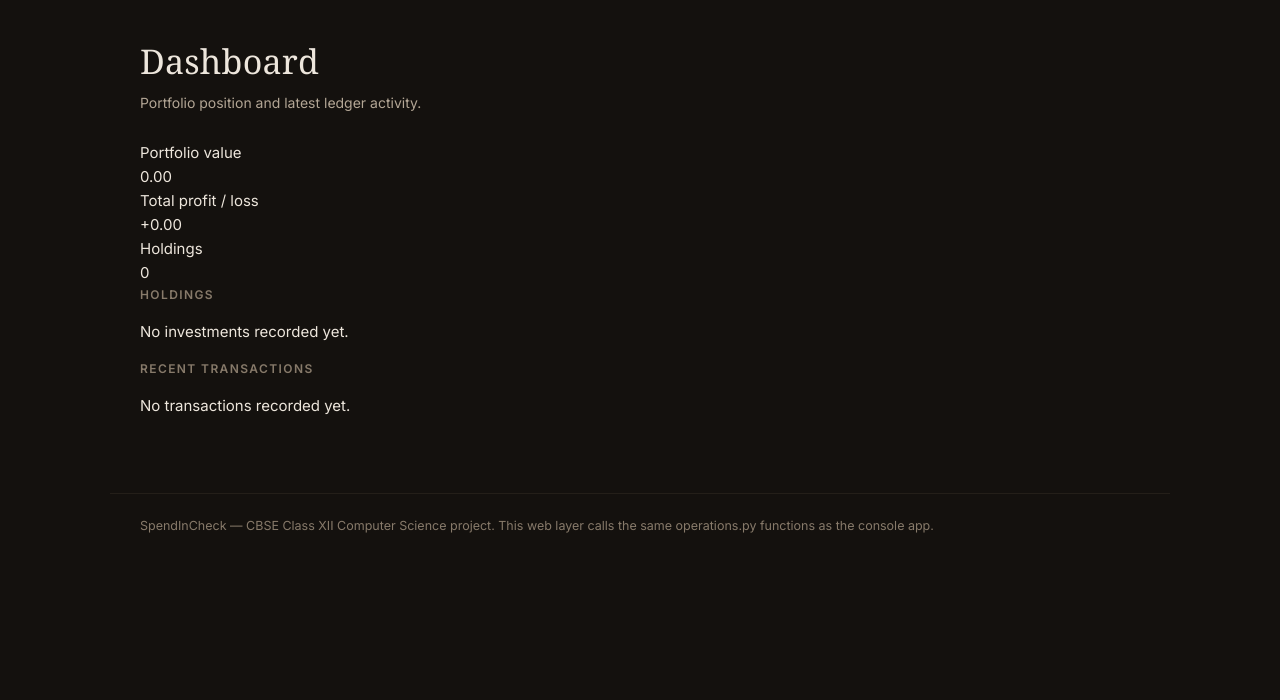
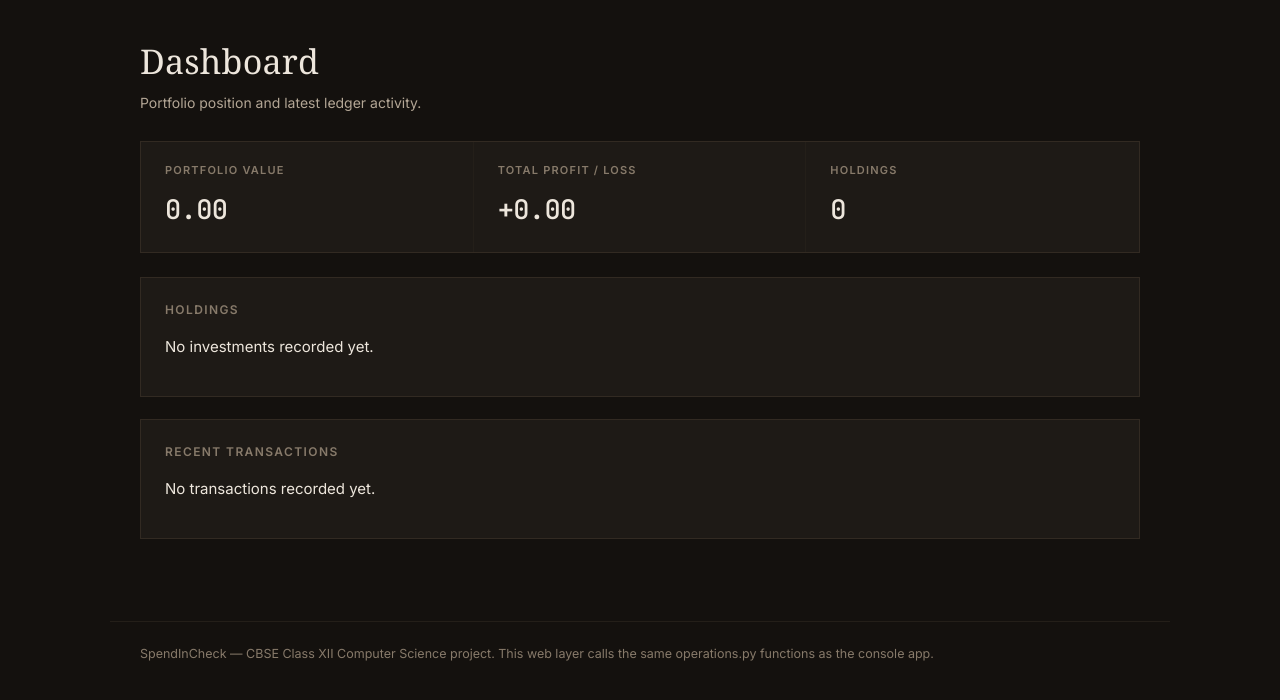
Before and after one commit to thealiarbab/SpendInCheck, a Flask app: page /dashboard in a window 1280 px wide. Shown: the part 62-762 px from the top of the page. Run offline with Flask 3, Linux system fonts and the light colour scheme; the visitor is signed in with stand-in values (Sample User, id 1); data that the repository does not hold is empty; some libraries are stand-ins or nearby versions; some web fonts are replaced.

Commit message:
style: restyle cards and the stat row as ruled panels

```diff
--- a/static/style.css
+++ b/static/style.css
@@ -104,3 +104,21 @@ h1 { font-family: var(--serif); font-size: 34px; font-weight: 400; margin: 0 0 4
 h2 { font-size: 12px; margin: 0 0 16px; font-weight: 600; text-transform: uppercase;
      letter-spacing: 1.4px; color: var(--paper-mute); }
 .subtitle { color: var(--paper-dim); margin: 0 0 26px; font-size: 14px; }
+
+/* ---------------- cards & stats ---------------- */
+.card {
+  background: var(--panel);
+  border: 1px solid var(--rule);
+  padding: 22px 24px;
+  margin-bottom: 22px;
+}
+
+.stat-row { display: grid; grid-template-columns: repeat(auto-fit, minmax(200px, 1fr));
+            gap: 0; margin-bottom: 24px; border: 1px solid var(--rule);
+            background: var(--panel); }
+.stat { padding: 20px 24px; border-right: 1px solid var(--rule-soft); }
+.stat:last-child { border-right: none; }
+.stat .label { color: var(--paper-mute); font-size: 11px; text-transform: uppercase;
+               letter-spacing: 1.2px; margin-bottom: 9px; font-weight: 600; }
+.stat .value { font-family: var(--mono); font-size: 27px; font-weight: 500;
+               letter-spacing: -.6px; font-variant-numeric: tabular-nums; }
```
